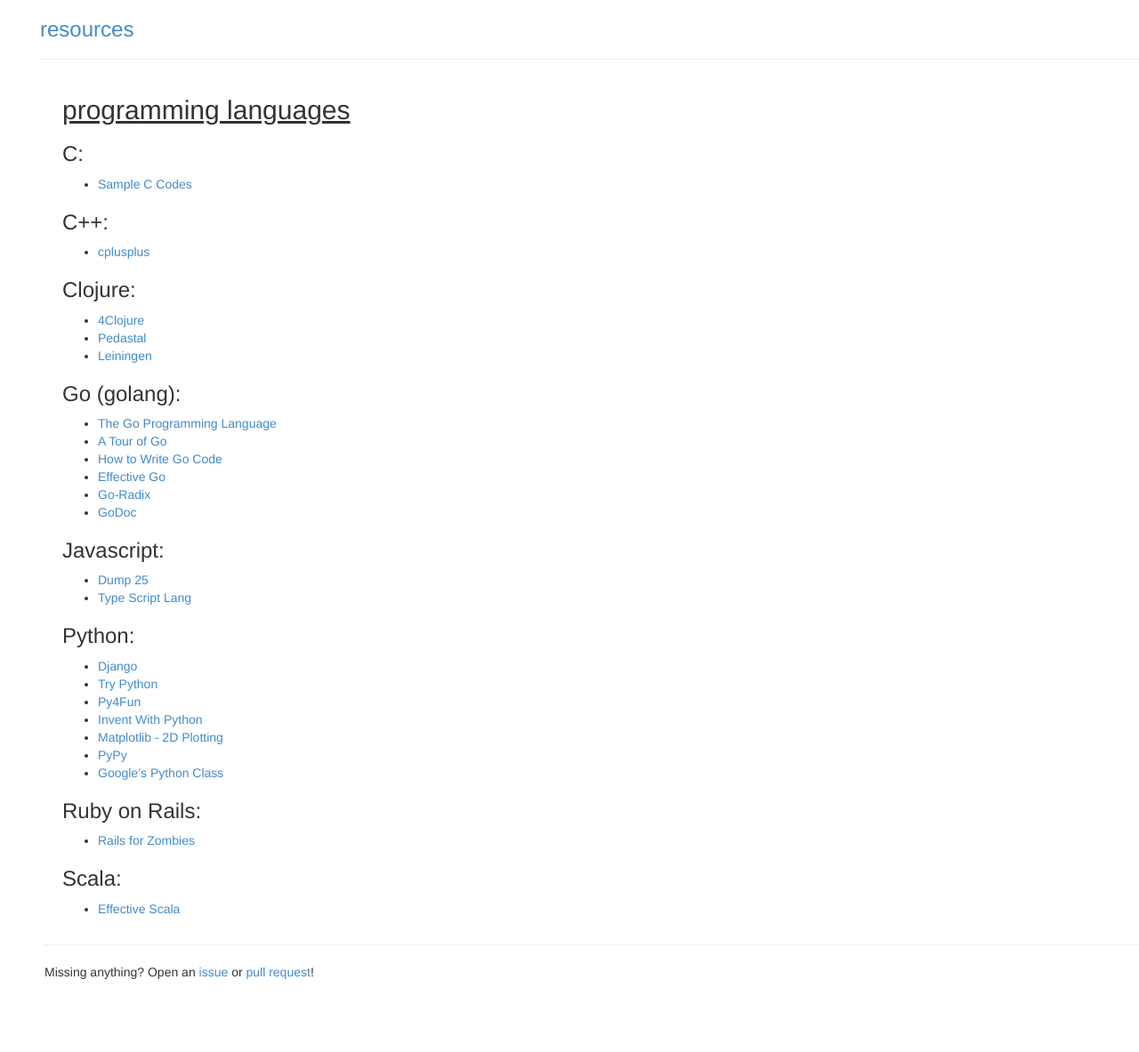
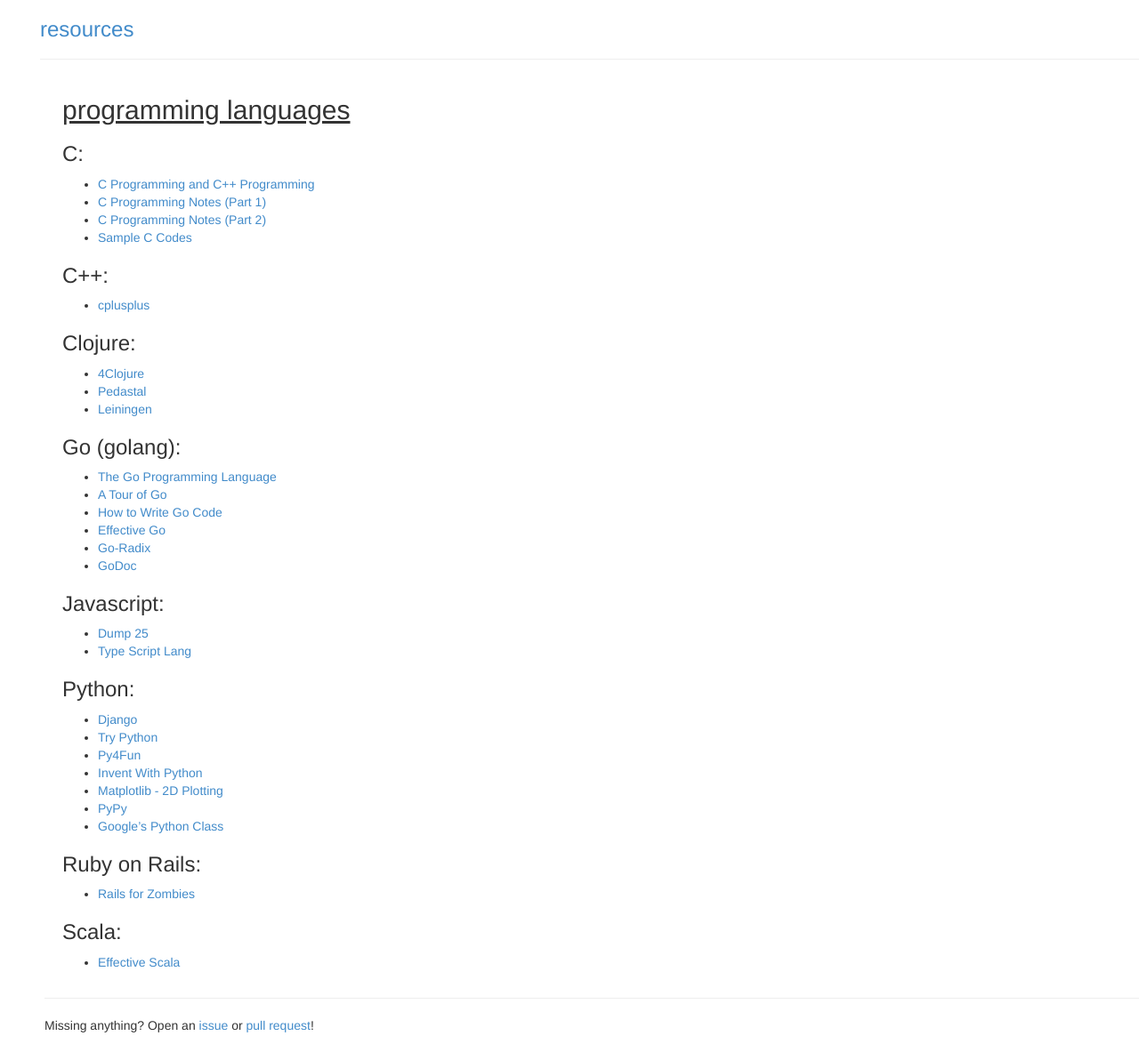
Before and after one commit to NattyBumppo/res, a Jekyll site: the page built from _posts/2014-04-01-programming-languages.md, in a window 1280 px wide. Shown: the whole page at 89% size. Built offline with Jekyll 4.4.1, drawn with Linux system fonts in a browser that asks for light colours; Markdown is read by kramdown in place of the engine named in the settings; before the commit the page ends 1123 px from its top, so only the background shows below that.

Commit message:
Update 2014-04-01-programming-languages.md
Added some references for C.

```diff
--- a/_posts/2014-04-01-programming-languages.md
+++ b/_posts/2014-04-01-programming-languages.md
@@ -6,6 +6,9 @@
 ---
 
 ### C:
+* [C Programming and C++ Programming](http://www.cprogramming.com/)
+* [C Programming Notes (Part 1)](http://www.eskimo.com/~scs/cclass/notes/top.html)
+* [C Programming Notes (Part 2)](http://www.eskimo.com/~scs/cclass/int/top.html)
 * [Sample C Codes](http://sample-c-codes.blogspot.com/)
 
 ### C++:
```
